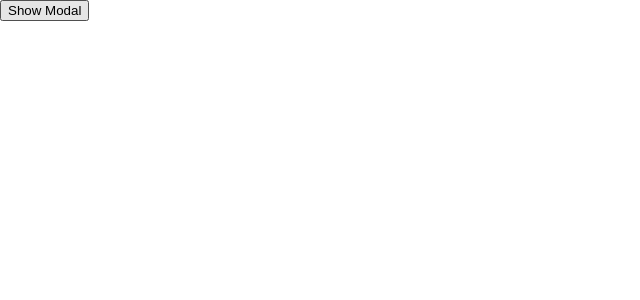
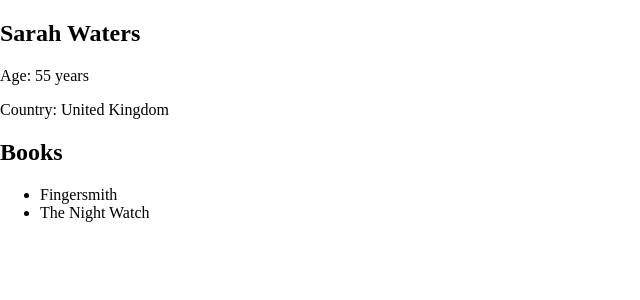
Before and after one commit to MezoAli/react-design-pattern, a React (Vite) app: page / in a window 1280 px wide. Shown: the top 300 px of the page, without its empty margins (0-640 px from the left). Built offline with nearby package versions, Linux system fonts and the light colour scheme.

Commit message:
adding container component and passing props via React.cloneElement

```diff
--- a/package.json
+++ b/package.json
@@ -1,6 +1,7 @@
 {
   "name": "react-design-pattern",
   "private": true,
+  "proxy": "http://localhost:9090",
   "version": "0.0.0",
   "type": "module",
   "scripts": {
@@ -10,6 +11,8 @@
     "preview": "vite preview"
   },
   "dependencies": {
+    "axios": "^1.6.2",
+    "express": "^4.18.2",
     "react": "^18.2.0",
     "react-dom": "^18.2.0",
     "styled-components": "^6.1.2"
--- a/server.js
+++ b/server.js
@@ -1,8 +1,8 @@
-const express = require("express");
+import express, { json } from "express";
 
 const app = express();
 
-app.use(express.json());
+app.use(json());
 
 let currentUser = {
   name: "Sarah Waters",
--- a/src/App.tsx
+++ b/src/App.tsx
@@ -1,18 +1,12 @@
-// import LargeAuthorListItem from "./components/authors/LargeListItem";
-// import SmallAuthorListItem from "./components/authors/SmallListItem";
-import Modal from "./components/Modal";
-import LargeBookListItem from "./components/books/LargeListItem";
-// import SmallBookListItem from "./components/books/SmallListItem";
-// import RegularList from "./components/lists/RegularList";
-// import { authors } from "./data/authors";
-import { books } from "./data/books";
+import CurrentUserLoader from "./components/CurrentUserLoader";
+import { UserInfo } from "./components/user-info";
 
 function App() {
   return (
     <>
-      <Modal>
-        <LargeBookListItem book={books[0]} />
-      </Modal>
+      <CurrentUserLoader>
+        <UserInfo />
+      </CurrentUserLoader>
     </>
   );
 }
--- /dev/null
+++ b/src/components/CurrentUserLoader.tsx
@@ -0,0 +1,47 @@
+import axios from "axios";
+import { ReactElement, useEffect, useState } from "react";
+
+import React from "react";
+
+interface CurrentUserLoaderProps {
+  children: ReactElement<{ user: Record<string, any> }> | ReactElement[];
+}
+
+const CurrentUserLoader: React.FC<CurrentUserLoaderProps> = ({
+  children,
+}: {
+  children: React.ReactNode;
+}) => {
+  const [user, setUser] = useState<Record<string, any>>({
+    name: "Sarah Waters",
+    age: 55,
+    country: "United Kingdom",
+    books: ["Fingersmith", "The Night Watch"],
+  });
+  //   console.log(user);
+
+  useEffect(() => {
+    const getUser = async () => {
+      try {
+        const response = await axios.get("/current-user");
+        setUser(response.data);
+      } catch (error) {
+        console.error("Error fetching user:", error);
+      }
+    };
+
+    // getUser();
+  }, []);
+  return (
+    <>
+      {React.Children.map(children, (child: any) => {
+        if (React.isValidElement(child)) {
+          return React.cloneElement(child, { user });
+        }
+        return child;
+      })}
+    </>
+  );
+};
+
+export default CurrentUserLoader;
--- a/src/components/user-info.tsx
+++ b/src/components/user-info.tsx
@@ -1,6 +1,6 @@
 import { AuthorsType } from "../data/authors";
 
-export const UserInfo = ({ user }: { user: AuthorsType }) => {
+export const UserInfo = ({ user }: { user: AuthorsType | null }) => {
   const { name, age, country, books } = user || {};
   return user ? (
     <>
@@ -9,7 +9,7 @@ export const UserInfo = ({ user }: { user: AuthorsType }) => {
       <p>Country: {country}</p>
       <h2>Books</h2>
       <ul>
-        {books.map((book) => (
+        {books?.map((book) => (
           <li key={book}> {book} </li>
         ))}
       </ul>
```
Also changed, not shown: 1 other file (tests, documents, lock files or other folders).
